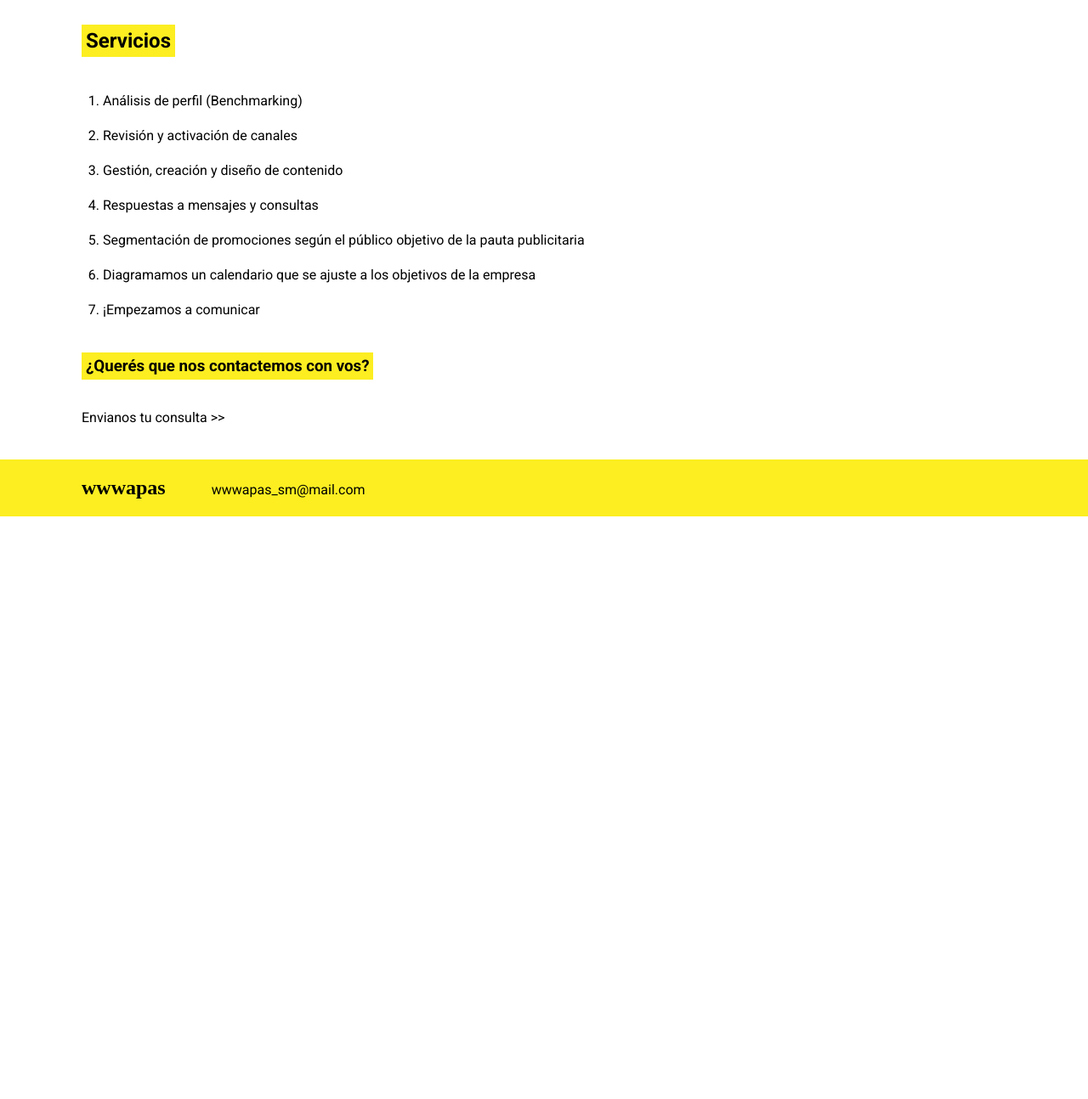
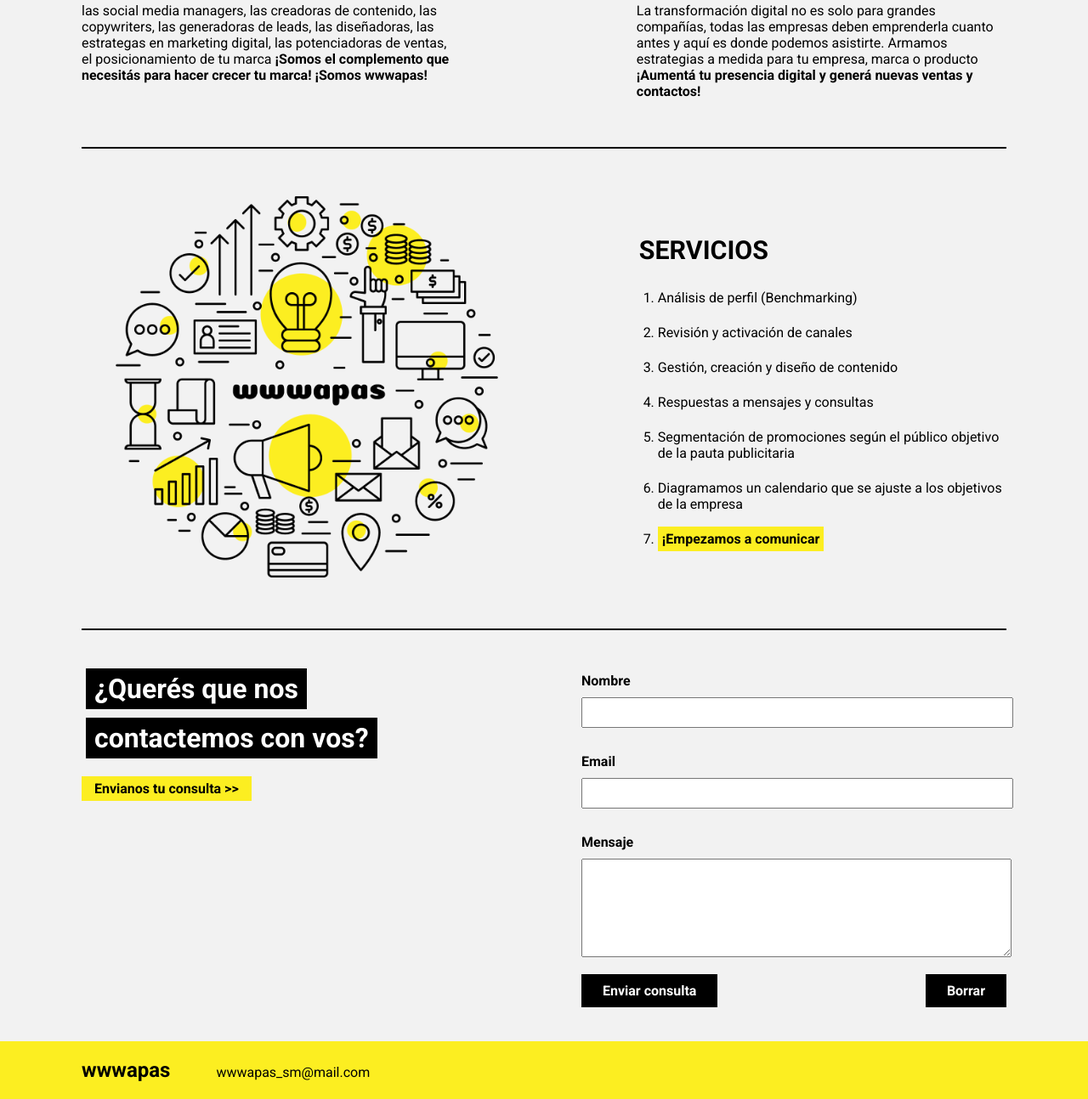
Before and after one commit to anbbel09/proyecto-integrador, a plain HTML site: page index.html in a window 1280 px wide. Shown: the part 644-1938 px from the top of the page at 85% size. Before the commit the page ends 1252 px from the top, so only its background shows below. Drawn offline with Linux system fonts and the light colour scheme; a web font is replaced by a local one.

Commit message:
Se agrego la seccion de contacto

```diff
--- a/index.html
+++ b/index.html
@@ -9,20 +9,18 @@
   <body>
     <main>
       <header>
-        <h1 class="first-font">wwwapas</h1>
+        <h1 class="title">wwwapas</h1>
         <nav>
           <a class="text" href="#servicios">Servicios</a>
           <a class="text" href="#contacto">Contacto</a>
-          <a class="text" href="#">Inicio</a>
+          <a class="text" href="#">Login</a>
         </nav>
       </header>
       <section class="inicio">
         <article>
-          <h1 class="text">
-            somos <br />
-            <strong id="segundo-titulo" class="first-font"> wwwapas </strong>
-          </h1>
-          <h2 class="text">Social media managers | creadoras de contenido</h2>
+          <h1 id="text" class="text">somos</h1>
+          <h1 class="second-title"><strong> wwwapas </strong></h1>
+          <h2 id="text2" class="text">Social media managers | creadoras de contenido</h2>
           <p>
             Nos encargamos de construir, gestionar y administrar la comunidad
             online de tu marca, empresa o negocio
@@ -32,11 +30,15 @@
           </p>
         </article>
 
+        <figure>
+          <img src="/assets/img/img-inicio.png" alt="" srcset="">
+        </figure>
+
       </section>
-
+      <hr>
       <section class="integrantes">
         <article>
-          <h2 class="second-font">¡Hola! Somos SOFI & JULIA,</h2>
+          <h2 class="subtitle bg">¡Hola! Somos SOFI & JULIA,</h2>
           <p>
             las social media managers, las creadoras de contenido, las
             copywriters, las generadoras de leads, las diseñadoras, las
@@ -50,7 +52,7 @@
         </article>
 
         <article>
-          <h2 class="second-font">GESTIONAMOS TUS REDES SOCIALES</h2>
+          <h2 class="subtitle bg">GESTIONAMOS TUS REDES SOCIALES</h2>
 
           <p>
             La transformación digital no es solo para grandes compañías, todas
@@ -65,8 +67,11 @@
       </section>
       <hr />
       <section class="servicios">
+        <figure>
+          <img src="/assets/img/img-servicios.png" alt="" srcset="">
+        </figure>
         <article>
-          <h2 class="second-font">Servicios</h2>
+          <h2 class="subtitle">SERVICIOS</h2>
           <ol>
             <li>Análisis de perfil (Benchmarking)</li>
             <li>Revisión y activación de canales</li>
@@ -80,12 +85,28 @@
               Diagramamos un calendario que se ajuste a los objetivos de la
               empresa
             </li>
-            <li>¡Empezamos a comunicar</li>
+            <li class="last-child"> <strong>¡Empezamos a comunicar</strong></li>
           </ol>
-          <h3 class="second-font">¿Querés que nos contactemos con vos?</h3>
-          <p>Envianos tu consulta >></p>
         </article>
 
+      </section>
+      <hr>
+      <section class="contacto">
+        <article>
+          <h3 class="second-font">¿Querés que nos  </h3><br>
+          <h3 class="second-font"> contactemos con vos?</h3><br>
+          <p class="bg">Envianos tu consulta >></p>
+        </article>
+        <form action="">
+          <label class="text"><strong>Nombre</strong><input type="text" required></label>
+          <label class="text"><strong>Email</strong><input type="email" required></label>
+          <label class="text"><strong>Mensaje</strong><textarea name="" id="" required></textarea></label>
+          <fieldset class="btn-container">
+
+            <button class="btn"><strong>Enviar consulta</strong></button>
+            <button class="btn"><strong>Borrar</strong></button>
+          </fieldset>
+        </form>
       </section>
     </main>
     <footer>
--- a/style.css
+++ b/style.css
@@ -9,6 +9,7 @@
 body{
     margin: 0;
     box-sizing: border-box;
+    background-color: #F2F2F2;
 }
 main{
     width: 85vw;
@@ -34,51 +35,84 @@ nav a {
     margin: 30px;
 
 }
-
-
-
-p, ol, a{
-    font-family: var(--text);
-    font-weight: 400;
+.title{
+    font-family: var(--title);
 }
 
-h2, h3{
+.second-title{
+    font-family: var(--title);
+    font-size: 4rem;
+}
+
+.subtitle{
+
     font-family: var(--subtitle);
-    font-weight: 700;
-    background-color: #FCEE21;
-    padding: 5px;
-    display: inline-block;
-}
-.first-font{
-    font-family: var(--title);
+    font-size: 1.5rem;
+    padding: 3px;
 
 }
 
-.text{
+p, li, a, h2, h1, h3, label, button{
     font-family: var(--text);
-    font-weight: 400;
+}
+
+.bg {
+    background-color: #FCEE21;
+}
+
+
+hr{
+    border: 1px solid;
 }
 
 #segundo-titulo{
     font-size: 2.9rem;
 }
-.inicio, .integrantes, .servicios{
+.inicio, .integrantes, .servicios, .contacto{
     margin: 40px auto;
+}
+
+.inicio{
+    display: flex;
+    justify-content: space-between;
+}
+.inicio #text {
+
+    display: inline;
+    position: relative;
+    top: 20px;
+    font-size: 1.6rem;
+    font-weight: 400;
+
+}
+.inicio #text2 {
+
+    font-size: 1.1rem;
+    font-weight: 400;
+
+}
+.inicio figure{
+    width: 500px;
+    height: auto;
+}
+.inicio img {
+    width: 100%;
 }
 
 .inicio article {
     width: 50%;
+
 }
 
 .inicio h1{
-    margin: 10px auto;
+    margin: 5px auto;
 }
 .inicio p{
-    margin: 5% 0;
-    width: 80%;
+    margin: 7% 0;
+    width: 70%;
 }
 .inicio h2{
-    font-size: 0.99rem;
+    font-size: 0.80rem;
     background-color: #FCEE21;
     padding-left: 10px;
     padding-right: 25px;
@@ -95,11 +129,85 @@ h2, h3{
 .integrantes article{
     width: 40%;
 }
+.servicios{
+    display: flex;
+    flex-wrap: wrap;
+    justify-content: space-between;
+    align-items: center;
+}
+.servicios h2{
+    font-family: var(--subtitle);
+    font-size: 1.9rem;
+
+}
+.servicios figure{
+    width: 450px;
+    height: auto;
+}
+.servicios img {
+    width: 100%;
+}
+.servicios article {
+    width: 40%;
+}
 .servicios ol {
     padding-left: 25px;
 }
 .servicios li {
     margin: 22px auto;
+}
+.servicios strong{
+    background-color: #FCEE21;
+    padding: 5px;
+
+
+}
+.contacto{
+    width: 100%;
+    display: flex;
+    flex-wrap: wrap;
+    justify-content: space-between;
+}
+
+.contacto form{
+    width: 500px;
+    display: flex;
+    flex-direction: column;
+}
+.contacto label, input, textarea{
+    display: block;
+    margin: 10px 0;
+}
+.contacto input, textarea {
+    width: 100%;
+}
+.contacto textarea{
+    height: 110px;
+}
+.contacto input{
+    height: 30px;
+}
+.btn-container{
+    border-style: none;
+    width: 100%;
+    display: flex;
+    justify-content: space-between;
+    margin: auto;
+    padding: 0;
+
+}
+.btn{
+    background-color: #000;
+    color: white;
+    border-style: none;
+    padding: 10px 25px;
+    cursor: pointer;
+    font-size: 1rem;
+}
+.contacto p {
+    display: inline-block;
+    padding: 5px 15px;
+    font-weight: 700;
 }
 footer{
     width: 100%;
@@ -112,6 +220,16 @@ footer{
  padding: 20px;
 
 }
+.contacto h3 {
+    background-color: #000;
+    display: inline-block;
+    font-size: 2rem;
+    color: white;
+    margin: 5px;
+    padding: 5px 10px;
+
+}
+
 footer h1 {
     display: inline-block;
     margin: auto 25px auto auto;
```
Also changed, not shown: assets/img/img-servicios.png (added), 1 other file.
